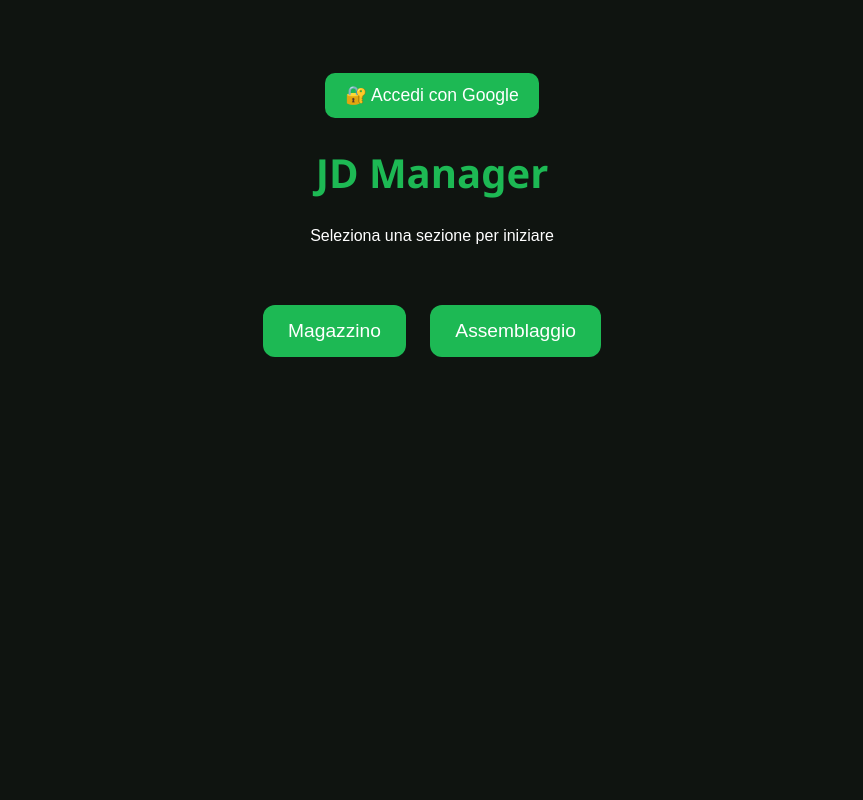
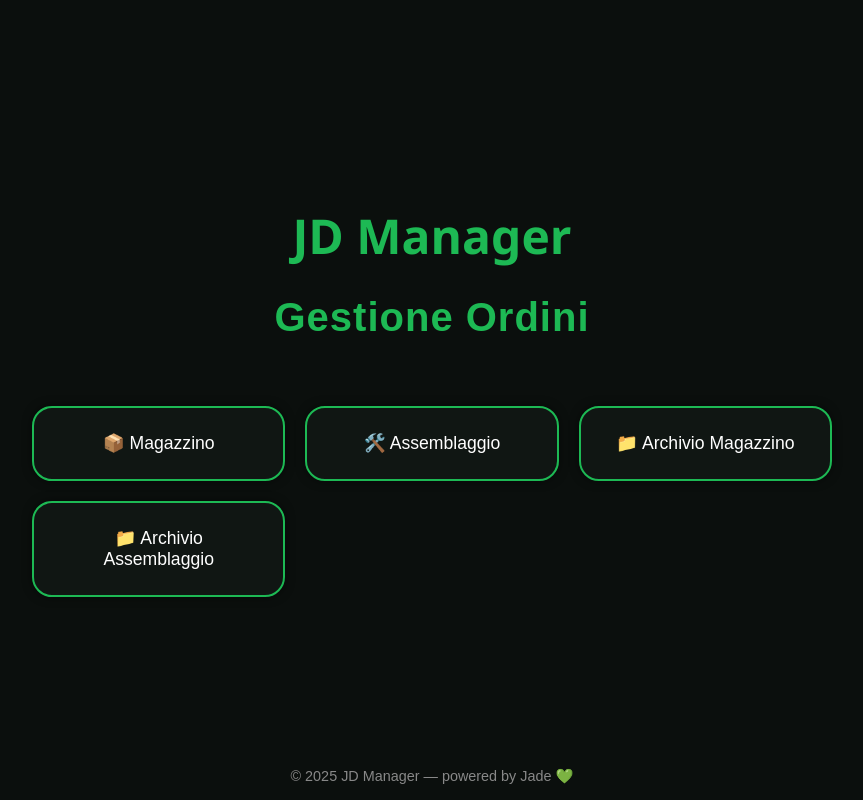
Before and after one commit to giadagioele09-lab/jd-manager, a plain HTML site: page index.html in a window 1280 px wide. Shown: the whole page, without its empty margins (208-1071 px from the left). Drawn offline with Linux system fonts and the light colour scheme.

Commit message:
Update index.html

```diff
--- a/index.html
+++ b/index.html
@@ -1,63 +1,88 @@
 <!DOCTYPE html>
 <html lang="it">
 <head>
-  <meta charset="UTF-8" />
-  <meta name="viewport" content="width=device-width, initial-scale=1.0" />
+  <meta charset="UTF-8">
+  <meta name="viewport" content="width=device-width, initial-scale=1.0">
   <title>JD Manager</title>
   <style>
     body {
-      background-color: #0f1410;
-      color: white;
-      font-family: 'Poppins', sans-serif;
+      margin: 0;
+      font-family: "Poppins", sans-serif;
+      background-color: #0b0f0d;
+      color: #f0f0f0;
+      display: flex;
+      flex-direction: column;
+      align-items: center;
+      justify-content: center;
+      height: 100vh;
       text-align: center;
-      padding: 40px;
     }
+
+    header {
+      margin-bottom: 40px;
+    }
+
     h1 {
+      font-size: 2.5rem;
       color: #1db954;
-      font-size: 2.5rem;
-      font-family: 'Segoe UI', cursive;
+      font-weight: 600;
+      letter-spacing: 1px;
     }
-    .button-container {
-      margin-top: 50px;
+
+    .logo {
+      font-size: 3rem;
+      color: #1db954;
+      font-weight: bold;
+      font-family: "Segoe UI", sans-serif;
     }
-    .button {
+
+    .container {
+      display: grid;
+      grid-template-columns: repeat(auto-fit, minmax(200px, 1fr));
+      gap: 20px;
+      width: 90%;
+      max-width: 800px;
+    }
+
+    .icon {
+      background-color: #101613;
+      border: 2px solid #1db954;
+      border-radius: 20px;
+      padding: 25px;
+      font-size: 1.1rem;
+      color: #ffffff;
+      cursor: pointer;
+      transition: all 0.3s ease;
+      box-shadow: 0 0 10px rgba(0,0,0,0.5);
+    }
+
+    .icon:hover {
       background-color: #1db954;
-      color: white;
-      border: none;
-      padding: 15px 25px;
-      margin: 10px;
-      font-size: 1.2rem;
-      border-radius: 12px;
-      cursor: pointer;
-      transition: 0.2s;
+      color: #0b0f0d;
+      transform: translateY(-5px);
     }
-    .button:hover {
-      background-color: #18a048;
+
+    footer {
+      position: absolute;
+      bottom: 15px;
+      font-size: 0.9rem;
+      color: #888;
     }
   </style>
 </head>
-<!-- Pulsante Login con Google -->
-<script type="module">
-  import { signInWithGoogle } from "./firebase.js";
-  window.signInWithGoogle = signInWithGoogle;
-</script>
+<body>
+  <header>
+    <div class="logo">JD Manager</div>
+    <h1>Gestione Ordini</h1>
+  </header>
 
-<button onclick="signInWithGoogle()" style="
-  background:#1db954;
-  border:none;
-  padding:12px 20px;
-  border-radius:10px;
-  color:white;
-  font-size:1.1rem;
-  cursor:pointer;
-  margin-top:25px;
-">🔐 Accedi con Google</button>
-<body>
-  <h1>JD Manager</h1>
-  <p>Seleziona una sezione per iniziare</p>
-  <div class="button-container">
-    <button class="button" onclick="window.location.href='magazzino.html'">Magazzino</button>
-    <button class="button" onclick="window.location.href='assemblaggio.html'">Assemblaggio</button>
-  </div>
+  <main class="container">
+    <div class="icon" onclick="window.location='magazzino.html'">📦 Magazzino</div>
+    <div class="icon" onclick="window.location='assemblaggio.html'">🛠️ Assemblaggio</div>
+    <div class="icon" onclick="window.location='archivio_magazzino.html'">📁 Archivio Magazzino</div>
+    <div class="icon" onclick="window.location='archivio_assemblaggio.html'">📁 Archivio Assemblaggio</div>
+  </main>
+
+  <footer>© 2025 JD Manager — powered by Jade 💚</footer>
 </body>
 </html>
```
